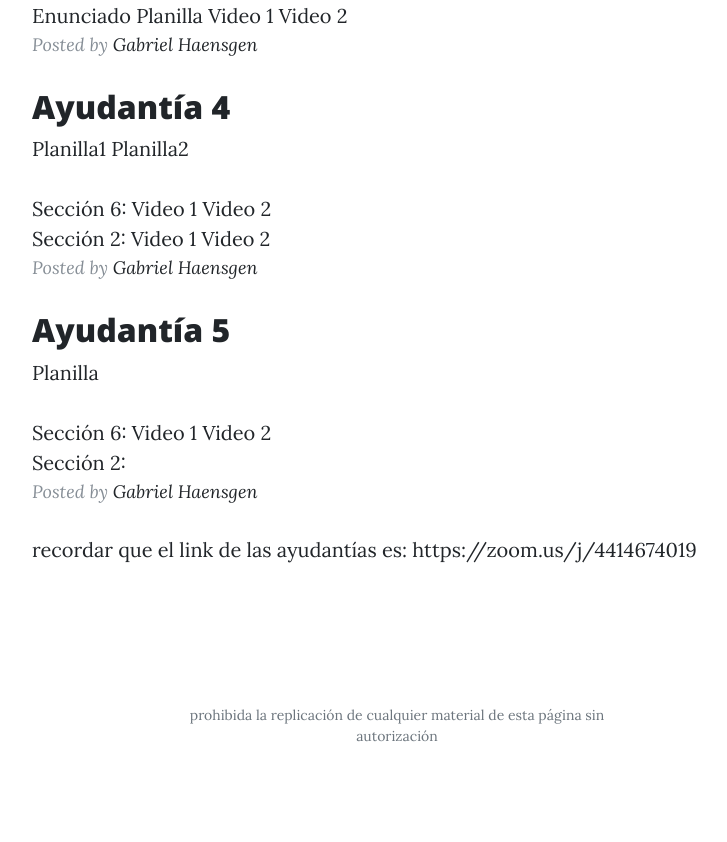
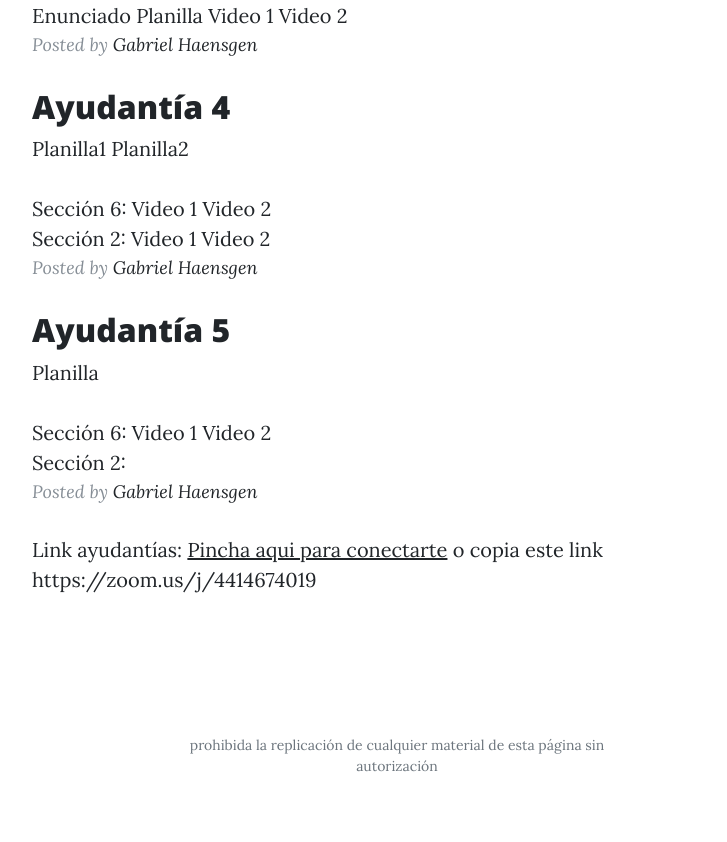
Before and after one commit to Haensgen/programacion, a website: page index.html in a window 1280 px wide. Shown: the part 921-1763 px from the top of the page, without its empty margins (243-970 px from the left). Before the commit the page ends 1733 px from the top, so only its background shows below. Drawn offline with nearby package versions, Linux system fonts and the light colour scheme.

Commit message:
Update index.html

```diff
--- a/index.html
+++ b/index.html
@@ -117,7 +117,7 @@
             <a href="https://haensgen.github.io">Gabriel Haensgen</a>
 
 
-              <p> recordar que el link de las ayudantías es: https://zoom.us/j/4414674019 </p>
+              <p> Link ayudantías: <a href='https://zoom.us/j/4414674019'>Pincha aqui para conectarte</a> o copia este link https://zoom.us/j/4414674019 </p>
 
 
 
```
